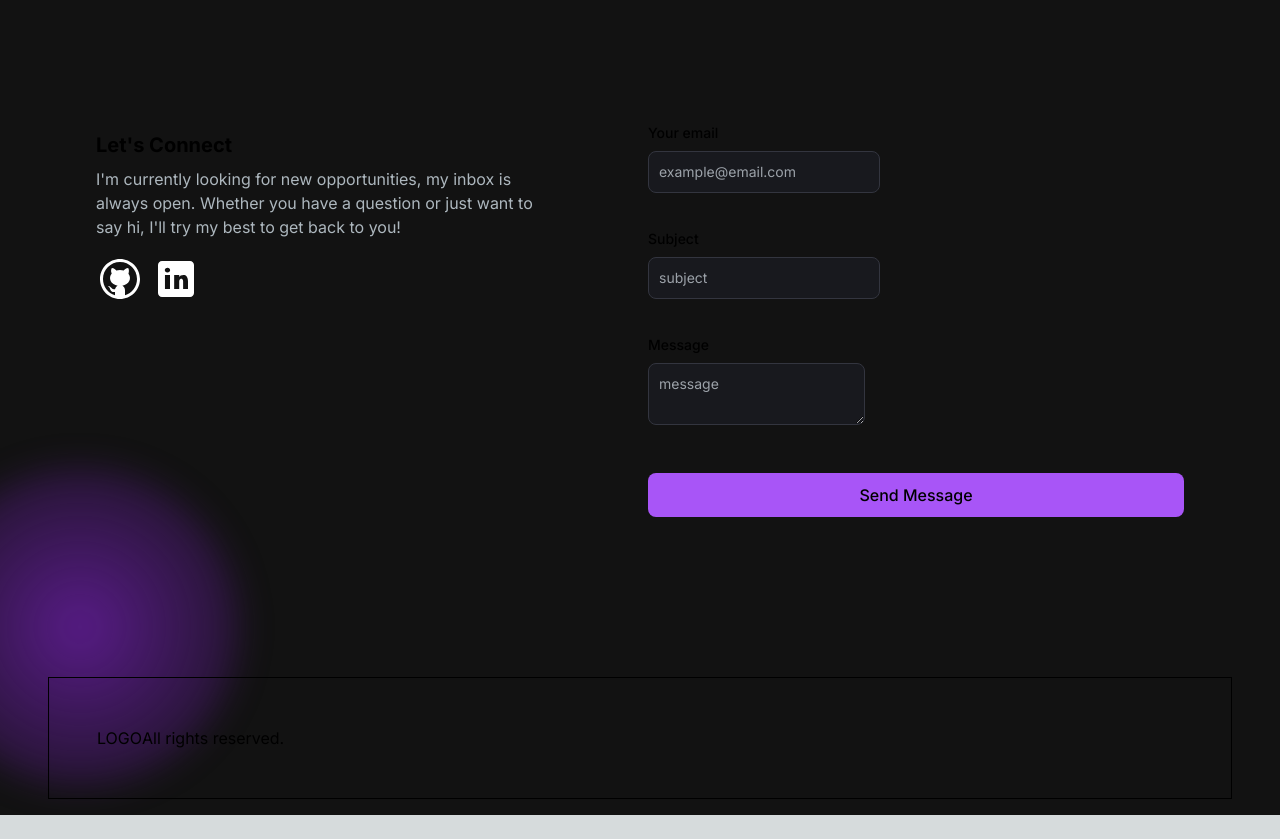
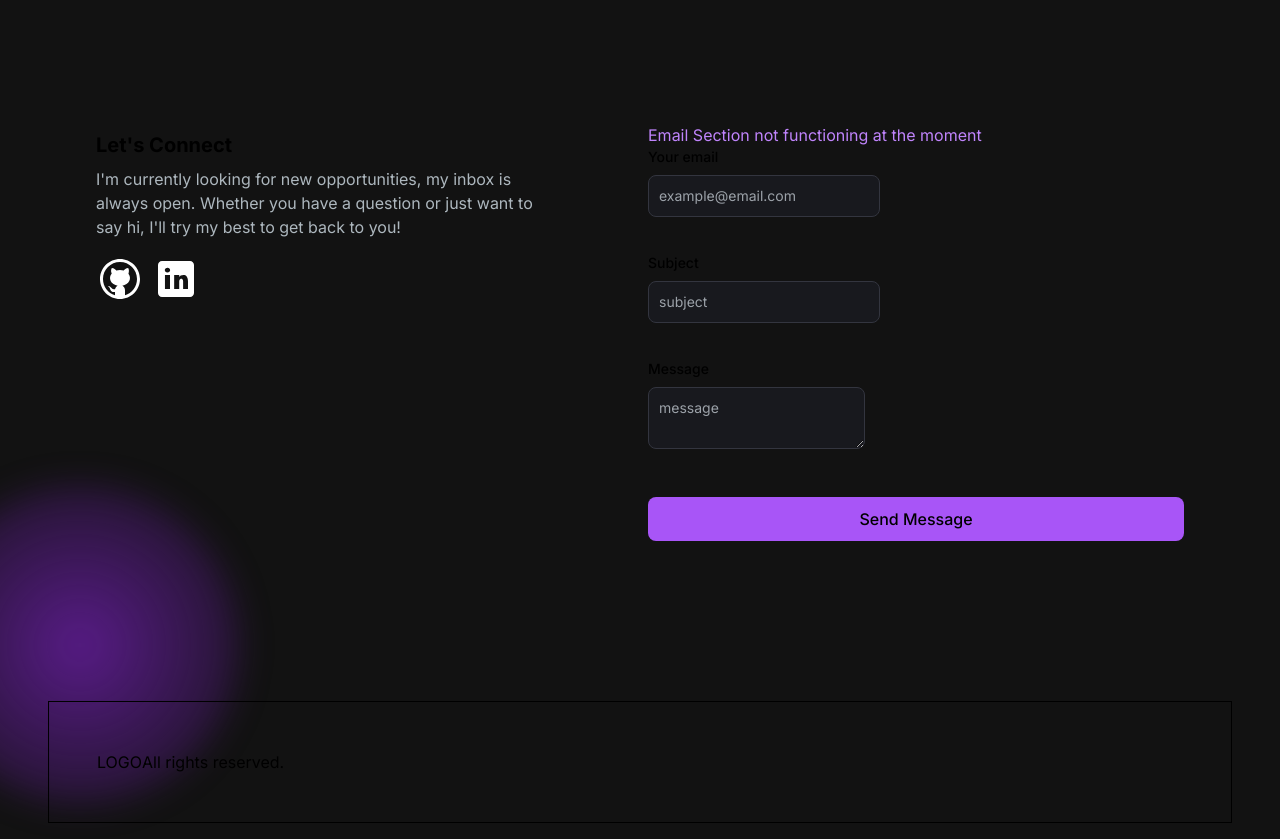
Before and after one commit to IcebergLettuc3/lettucehubnext, a Next.js app: page / in a window 1280 px wide. Shown: the part 2180-3019 px from the top of the page. Before the commit the page ends 2995 px from the top, so only its background shows below. Built offline with nearby package versions, Linux system fonts and the light colour scheme.

Commit message:
adding error message

```diff
--- a/src/app/components/EmailSection.tsx
+++ b/src/app/components/EmailSection.tsx
@@ -55,6 +55,7 @@ function EmailSection() {
         </div>
       </div>
       <div>
+        <h1 className='text-primary-400'>Email Section not functioning at the moment</h1>
         <form className='flex flex-col gap-6' onSubmit={handelSubmit}>
           <div className='mb-3'>
           <label
```
